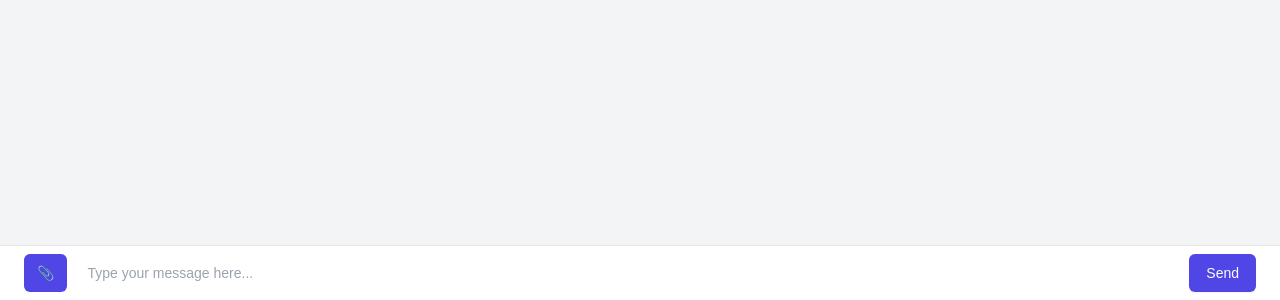
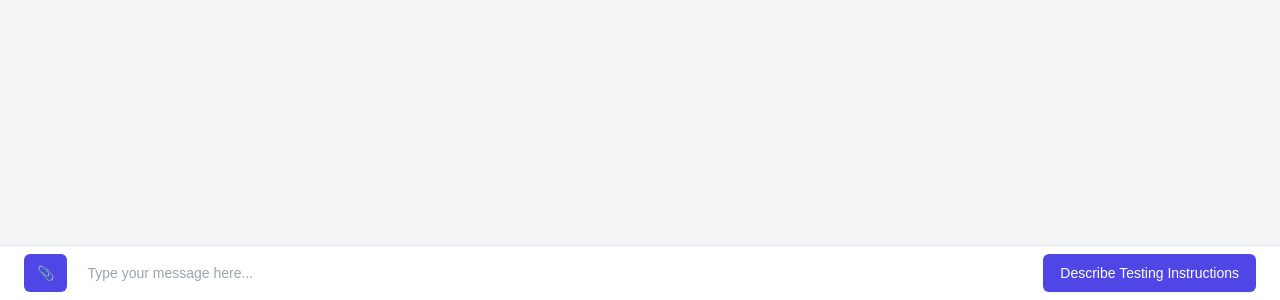
Before and after one commit to harisj58/gen-ai-tester, a Next.js app in the folder client/: page / in a window 1280 px wide. Shown: the part 500-800 px from the top of the page. Built offline with nearby package versions, Linux system fonts and the light colour scheme.

Commit message:
chore: rename "Send" button to "Describe Testing Instructions"

```diff
--- a/client/components/ChatScreen.jsx
+++ b/client/components/ChatScreen.jsx
@@ -187,7 +187,7 @@ export default function ChatScreen() {
             className="inline-flex items-center px-4 py-2 border border-transparent text-sm font-medium rounded-md shadow-sm text-white bg-indigo-600 hover:bg-indigo-700 focus:outline-none focus:ring-2 focus:ring-offset-2 focus:ring-indigo-500 disabled:opacity-50 disabled:cursor-not-allowed"
             disabled={isLoading}
           >
-            Send
+            Describe Testing Instructions
           </button>
         </div>
         {screenshots.length > 0 && (
```
